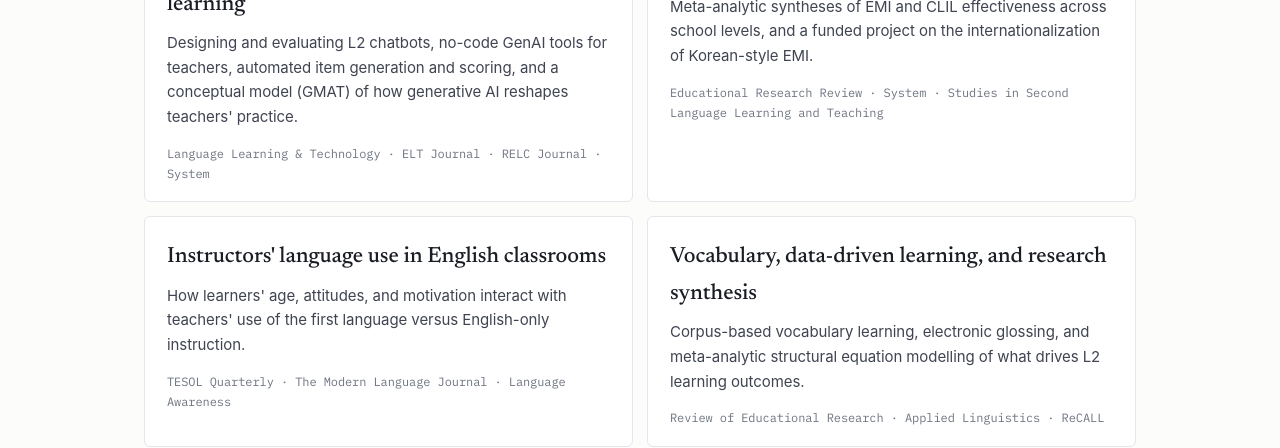
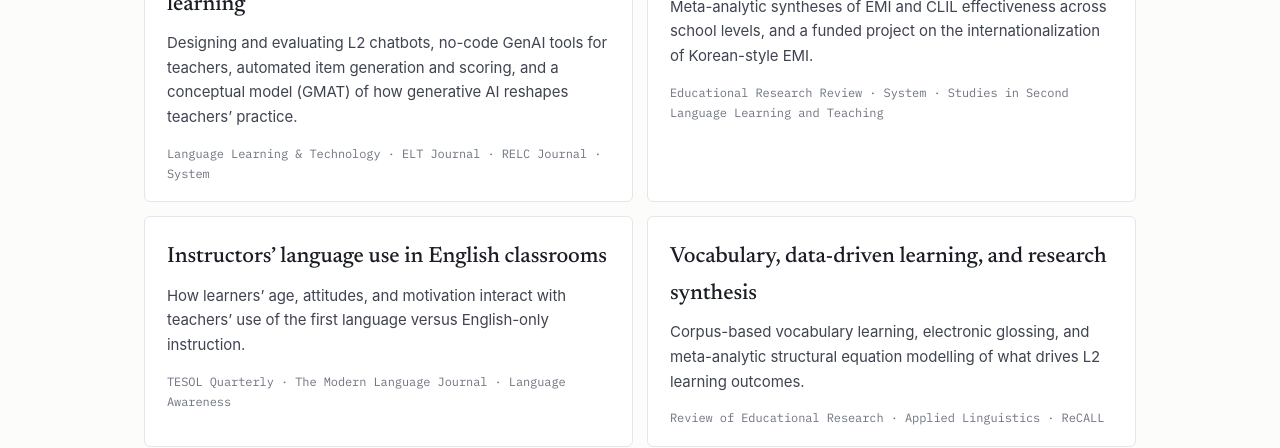
Before and after one commit to jangho330/jangho330.github.io, a Jekyll site: the page built from index.html, in a window 1280 px wide and 900 px high, scrolled down 1797 px. Shown: the part 227-675 px from the top of the window. Built offline with Jekyll 4.4.1, drawn with Linux system fonts in a browser that asks for light colours; some web fonts are replaced.

```diff
--- a/_data/research.yml
+++ b/_data/research.yml
@@ -1,12 +1,12 @@
 # Research 섹션의 카드. 순서대로 표시됩니다.
 - title: "GenAI-mediated language teaching and learning"
-  text: "Designing and evaluating L2 chatbots, no-code GenAI tools for teachers, automated item generation and scoring, and a conceptual model (GMAT) of how generative AI reshapes teachers' practice."
+  text: "Designing and evaluating L2 chatbots, no-code GenAI tools for teachers, automated item generation and scoring, and a conceptual model (GMAT) of how generative AI reshapes teachers’ practice."
   meta: "Language Learning & Technology · ELT Journal · RELC Journal · System"
 - title: "English-medium instruction"
   text: "Meta-analytic syntheses of EMI and CLIL effectiveness across school levels, and a funded project on the internationalization of Korean-style EMI."
   meta: "Educational Research Review · System · Studies in Second Language Learning and Teaching"
-- title: "Instructors' language use in English classrooms"
-  text: "How learners' age, attitudes, and motivation interact with teachers' use of the first language versus English-only instruction."
+- title: "Instructors’ language use in English classrooms"
+  text: "How learners’ age, attitudes, and motivation interact with teachers’ use of the first language versus English-only instruction."
   meta: "TESOL Quarterly · The Modern Language Journal · Language Awareness"
 - title: "Vocabulary, data-driven learning, and research synthesis"
   text: "Corpus-based vocabulary learning, electronic glossing, and meta-analytic structural equation modelling of what drives L2 learning outcomes."
```
